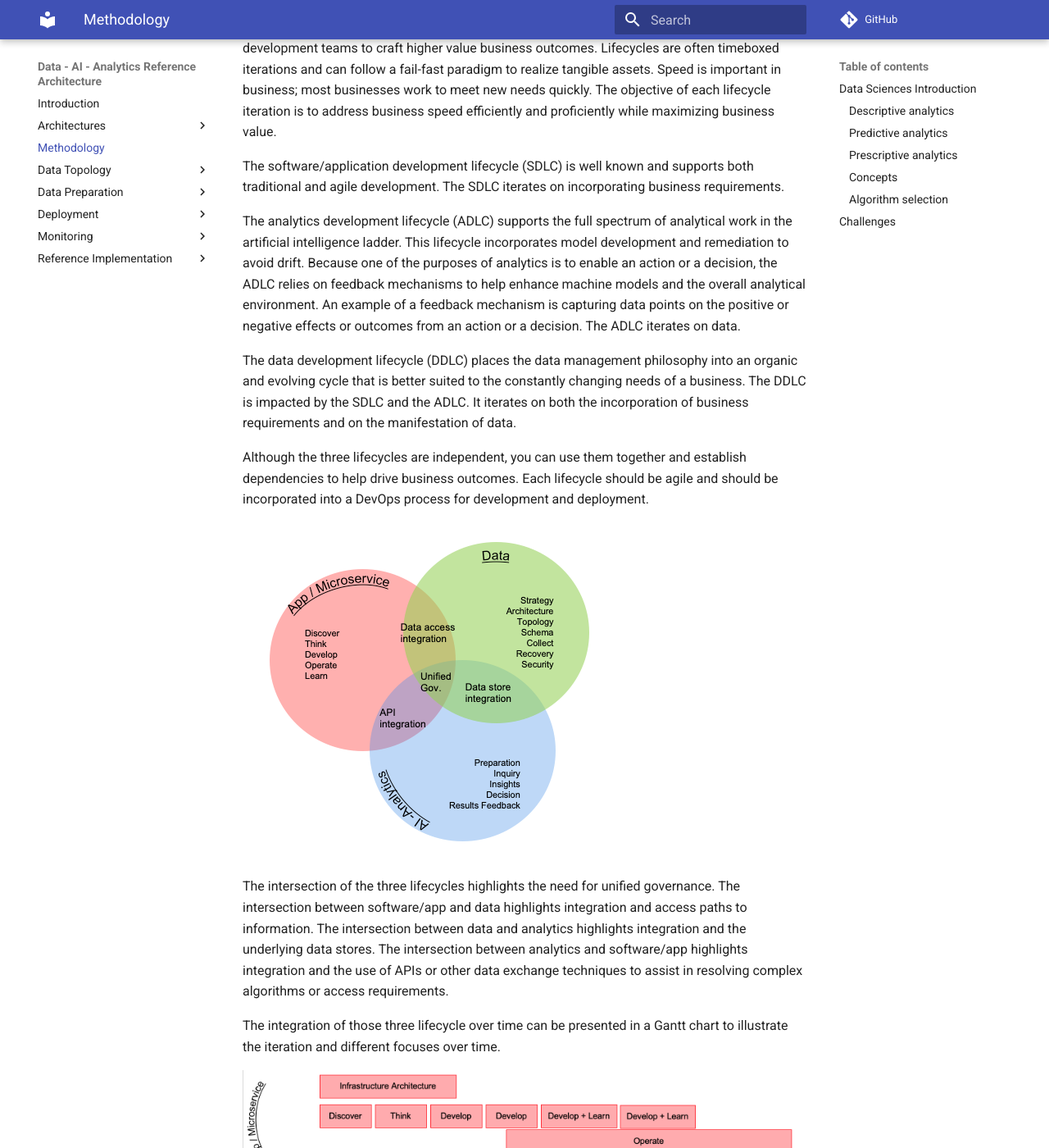
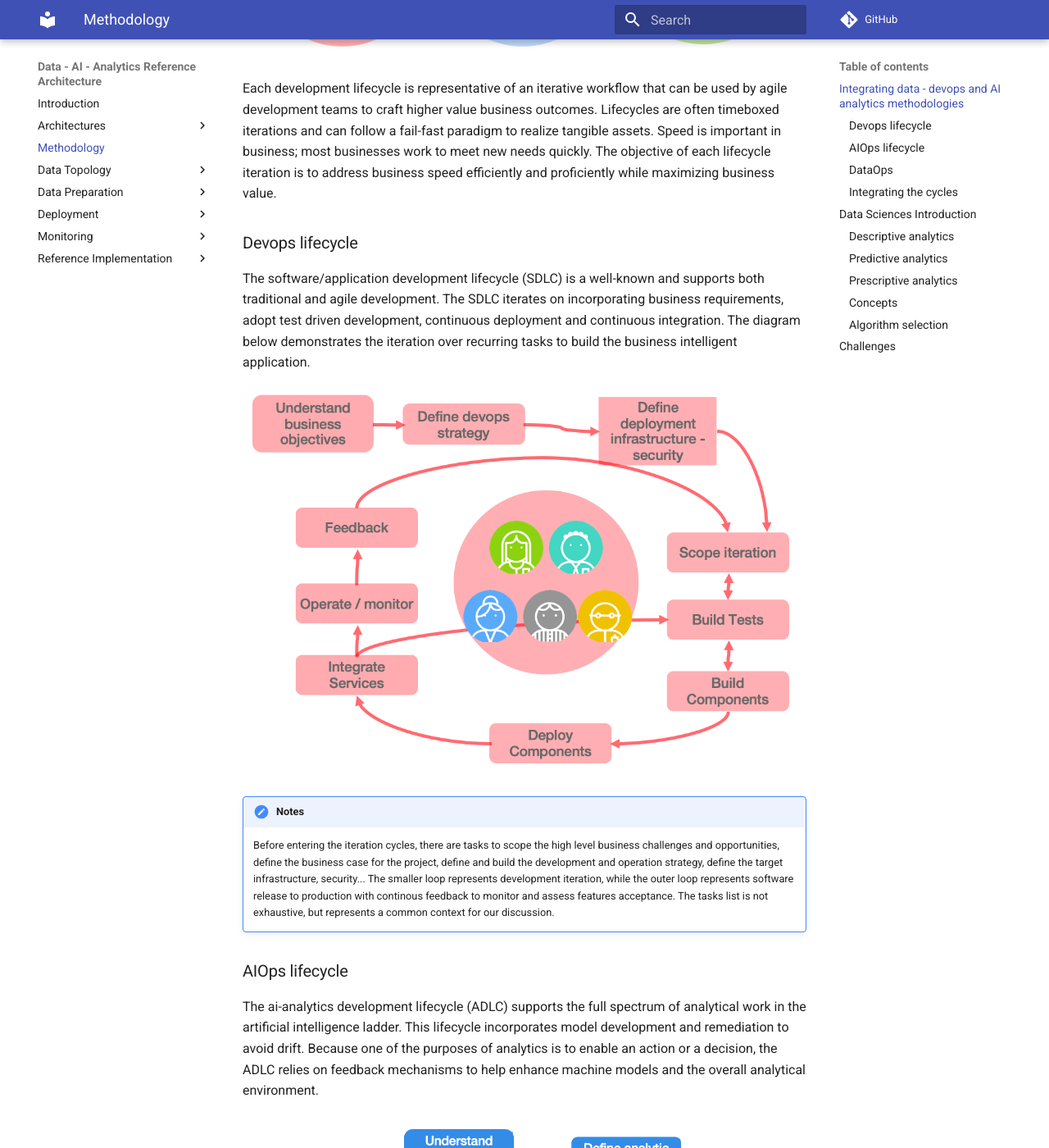
Before and after one commit to ibm-cloud-architecture/refarch-data-ai-analytics, an MkDocs documentation site: the page built from docs/methodology/README.md, in a window 1280 px wide and 1400 px high, scrolled down 824 px. Shown: the whole window at 82% size. Built offline with MkDocs 1.6.1 and Material for MkDocs 9.7.7, drawn with Linux system fonts in a browser that asks for light colours; comment, search, counter and statistics services are not loaded; some of the changed text lies outside the part shown.

Commit message:
Work on the methodology

```diff
--- a/docs/methodology/README.md
+++ b/docs/methodology/README.md
@@ -2,10 +2,12 @@
 
 ! UNDERCONSTRUCTION
 
+## Integrating data - devops and AI analytics methodologies
+
 In this section we are introducing the different elements of the software life cycles, particular to the development of intelligent applications that leverage data, machine learned models, analytics and cloud native microservices.
 Most organizations need to manage software lifecycles. The key tenets listed above imply the need for a separate lifecycle for data, because the outcome or deliverable for any of the key tenets should not be considered static and immutable. Like data, you can think of analytics as having its own lifecycle independent from the software lifecycle and the data lifecycle, although they are all complementary.
 
-To help achieve digital transformation, your organization should adopt three development lifecycles:
+To help achieve digital transformation, your organization should integrate three development lifecycles:
 
 * Software/Application
 * Analytics
@@ -15,29 +17,64 @@
 
 Each development lifecycle is representative of an iterative workflow that can be used by agile development teams to craft higher value business outcomes. Lifecycles are often timeboxed iterations and can follow a fail-fast paradigm to realize tangible assets. Speed is important in business; most businesses work to meet new needs quickly. The objective of each lifecycle iteration is to address business speed efficiently and proficiently while maximizing business value.
 
-The software/application development lifecycle (SDLC) is well known and supports both traditional and agile development. The SDLC iterates on incorporating business requirements.
+### Devops lifecycle
 
-The analytics development lifecycle (ADLC) supports the full spectrum of analytical work in the artificial intelligence ladder. This lifecycle incorporates model development and remediation to avoid drift. Because one of the purposes of analytics is to enable an action or a decision, the ADLC relies on feedback mechanisms to help enhance machine models and the overall analytical environment. An example of a feedback mechanism is capturing data points on the positive or negative effects or outcomes from an action or a decision. The ADLC iterates on data.
+The software/application development lifecycle (SDLC) is a well-known and supports both traditional and agile development. The SDLC iterates on incorporating business requirements, adopt test driven development, continuous deployment and continuous integration. The diagram below demonstrates the iteration over recurring tasks to build the business intelligent application.
+
+![](dev-ops.png)
+
+!!! notes
+    Before entering the iteration cycles, there are tasks to scope the high level business challenges and opportunities, define the business case for the project, define and build the development and operation strategy, define the target infrastructure, security... The smaller loop represents development iteration, while the outer loop represents software release to production with continous feedback to monitor and assess features acceptance. The tasks list is not exhaustive, but represents a common context for our discussion.
+
+### AIOps lifecycle
+
+The ai-analytics development lifecycle (ADLC) supports the full spectrum of analytical work in the artificial intelligence ladder. This lifecycle incorporates model development and remediation to avoid drift. Because one of the purposes of analytics is to enable an action or a decision, the ADLC relies on feedback mechanisms to help enhance machine models and the overall analytical environment.
+
+![](ml-dt-method.png)
+
+An example of a feedback mechanism is capturing data points on the positive or negative effects or outcomes from an action or a decision. The ADLC iterates on data.
+
+!!! notes
+    The developed AI or Analytics model is deployed as one to many services that are integrated in the microservice architecture. So synchronization with devops team is important and part of the method.
+
+### DataOps
 
 The data development lifecycle (DDLC) places the data management philosophy into an organic and evolving cycle that is better suited to the constantly changing needs of a business. The DDLC is impacted by the SDLC and the ADLC. It iterates on both the incorporation of business requirements and on the manifestation of data.
+
+![](data-iteration.png)
+
+As you can see activities are addressing data preparation and understanding, so data architecture need to be in place before doing any data sciences work.
+
+### Integrating the cycles
 
 Although the three lifecycles are independent, you can use them together and establish dependencies to help drive business outcomes. Each lifecycle should be agile and should be incorporated into a DevOps process for development and deployment.
 
 ![](circles.png)
 
-The intersection of the three lifecycles highlights the need for unified governance. The intersection between software/app and data highlights integration and access paths to information. The intersection between data and analytics highlights integration and the underlying data stores. The intersection between analytics and software/app highlights integration and the use of APIs or other data exchange techniques to assist in resolving complex algorithms or access requirements.
+The intersection of the three lifecycles highlights the need for unified governance. The intersection between software/app and data highlights integration and access paths to information. The intersection between data and analytics highlights integration with the underlying data stores. The intersection between analytics and software/app highlights integration and the use of APIs or other data exchange techniques to assist in resolving complex algorithms or access requirements.
 
-The integration of those three lifecycle over time can be presented in a Gantt chart to illustrate the iteration and different focuses over time.
+Another interesting view is to consider the high level artifacts built in those overlapping areas, as they are very important elements to project manage efficiently to avoid teams waiting for others.
+
+![](artifacts.png)
+
+Interface definitions and data schema are important elements to focus on as early as possible. Data access integration includes dedicated microservices managing the full lifecycles and business operations for each major business entities of the solution. The integration can be event-based and adopt an [event-driven architecture.](https://ibm-cloud-architecture.github.io/refarch-eda/)
+
+The `data store integration` addresses storage of high volume data, but also access control, any transformation logic, and event data schema to be consumable by AI workbench.
+
+!!! note
+    The AI model as a service can be mocked-up behind `Facade` interface so the developed microservice in need to get prescriptive scoring can be develop with less dependencies.
+
+Finally the integration of those three lifecycle over time can be presented in a Gantt chart to illustrate the iteration and different focuses over time.
 
 ![](3-dlc-gantt.png)
 
-Each development life cycle includes architecture and development tasks. Architecture activities focus on defining infrastructure for runtimes and machine learning environment as well as data topology...
+Each development life cycle includes architecture and development tasks. Architecture activities focus on defining infrastructure for runtimes and machine learning environment as well as data topology etc...
 
-The AI and Analytics activities iterate on smaller tasks that can be organized as in the diagram below:
+The different iterations of the data, IA-Analytics and devops life cycle are synchronized via the integration artifacts to build. When components are ready for production, the go-live occurs and the different `operate` tasks are executed, combined with the different monitoring. From the production execution, the different teams get continuous feedbacks to improve the application.
 
-![](ml-dt-method.png)
+!!! notes
+    The AI-Analytics tasks are colored in bleu and green, on purpose to show the strong dependencies between data and AI. This means the data activities should start as early as possible before doing too much of modeling.
 
-As you can see activities are addressing data preparation and understanding, so data architecture need to be in place before doing any data sciences work.
 
 ## Data Sciences Introduction
 
--- a/mkdocs.yml
+++ b/mkdocs.yml
@@ -33,3 +33,9 @@
 theme:
   name: material
 extra_css: ["extra.css"]
+markdown_extensions:
+  - admonition
+  - codehilite
+  - footnotes
+  - pymdownx.smartsymbols
+  - pymdownx.superfences
```
Also changed, not shown: docs/index.md (+5 -4 lines), docs/data-ai-ra.png, docs/methodology/3-dlc-gantt.png, docs/methodology/artifacts.png (added), docs/methodology/circles.png, docs/methodology/data-iteration.png (added), docs/methodology/dev-ops.png (added), docs/methodology/ml-dt-method.png, 2 other files.
